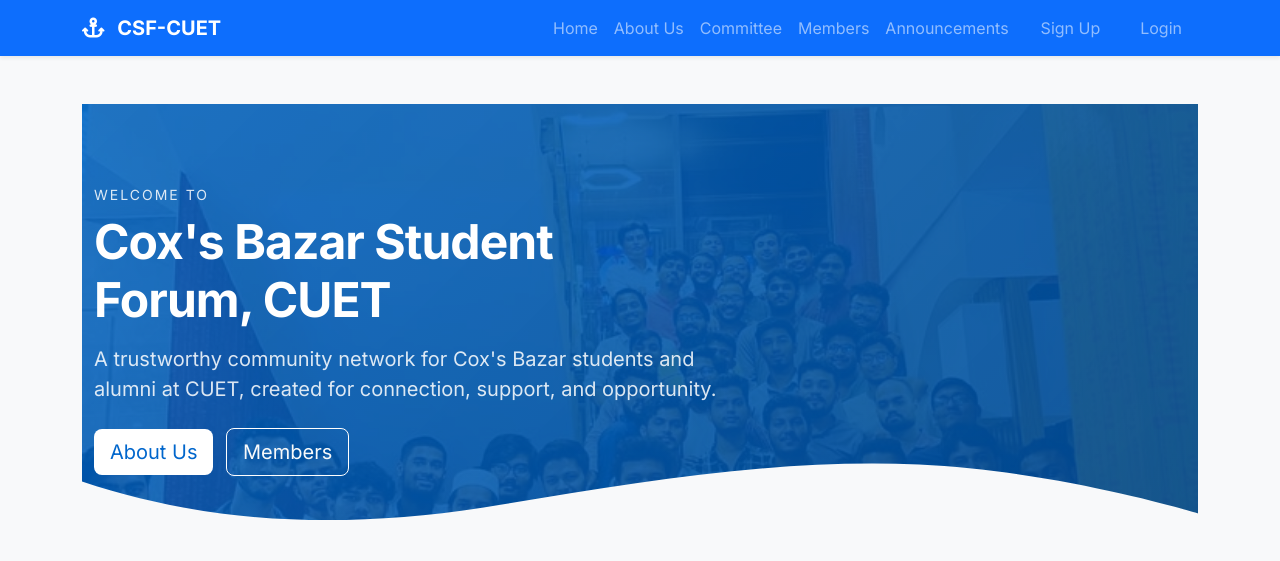
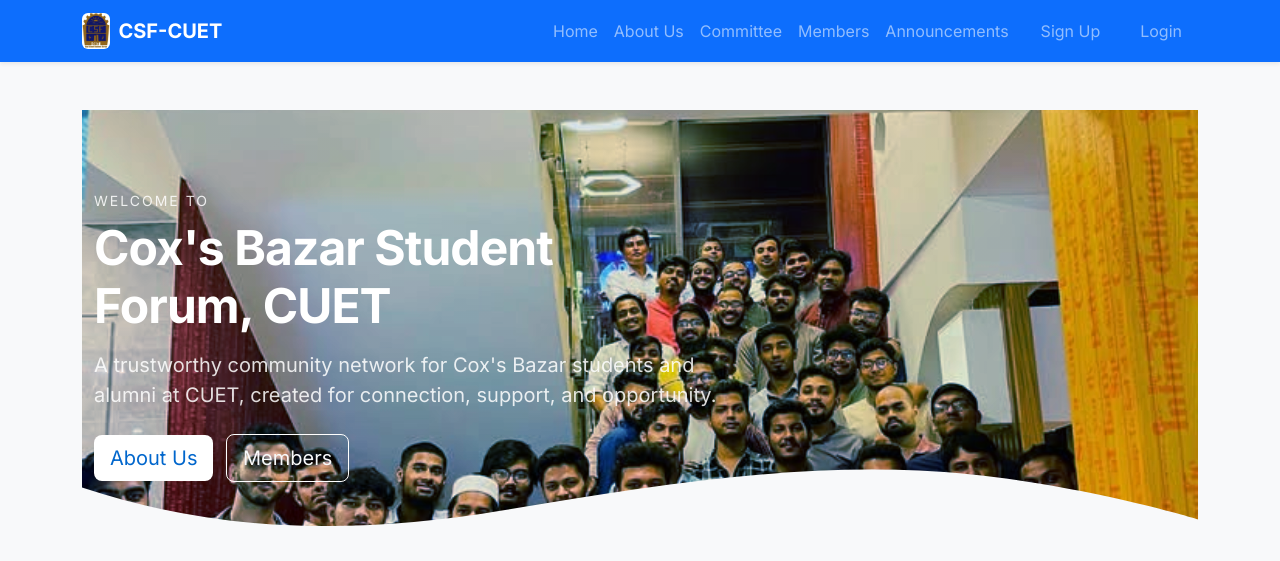
Before and after one commit to ashraf1600/Cox-s-Bazar-Student-Forum-CUET, a Django app: page / in a window 1280 px wide. Shown: the top 561 px of the page. Run offline with Django 5.2, Linux system fonts and the light colour scheme; data comes from the database, SQL or seed files in the repository.

Commit message:
pic updated

```diff
--- a/core/templates/core/base.html
+++ b/core/templates/core/base.html
@@ -15,8 +15,9 @@
 <body>
     <nav class="navbar navbar-expand-lg navbar-dark bg-primary shadow-sm">
         <div class="container">
-            <a class="navbar-brand fw-bold" href="{% url 'core:homepage' %}">
-                <i class="fas fa-anchor me-2"></i> CSF-CUET
+            <a class="navbar-brand d-flex align-items-center fw-bold" href="{% url 'core:homepage' %}">
+                <img src="{% static 'images/logo.jpg' %}" alt="CSF-CUET Logo" height="36" class="me-2 rounded" loading="lazy">
+                CSF-CUET
             </a>
             <button class="navbar-toggler" type="button" data-bs-toggle="collapse" data-bs-target="#navbarNav">
                 <span class="navbar-toggler-icon"></span>
--- a/core/templates/core/homepage.html
+++ b/core/templates/core/homepage.html
@@ -1,12 +1,13 @@
 {% extends 'core/base.html' %}
 {% load static %}
-{% block title %}Home - CBSF-CUET{% endblock %}
+{% block title %}Home - CSF-CUET{% endblock %}
 
 {% block content %}
 <!-- Hero Section with Background Image (inline style) -->
 <section class="hero-section text-white"
-         style="background: linear-gradient(135deg, rgba(0,102,204,0.85), rgba(0,77,153,0.9)),
-                 url('{% static 'core/images/image.png' %}') center/cover no-repeat fixed;">
+         style="background: linear-gradient(135deg, rgba(0,102,204,0.45), rgba(0,77,153,0.5)),
+                 url('{% static 'images/image.png' %}') center/cover no-repeat fixed;
+                 background-blend-mode: overlay;">
     <div class="container">
         <div class="row align-items-center">
             <div class="col-lg-7">
```
Also changed, not shown: core/static/images/logo.jpg (added).
